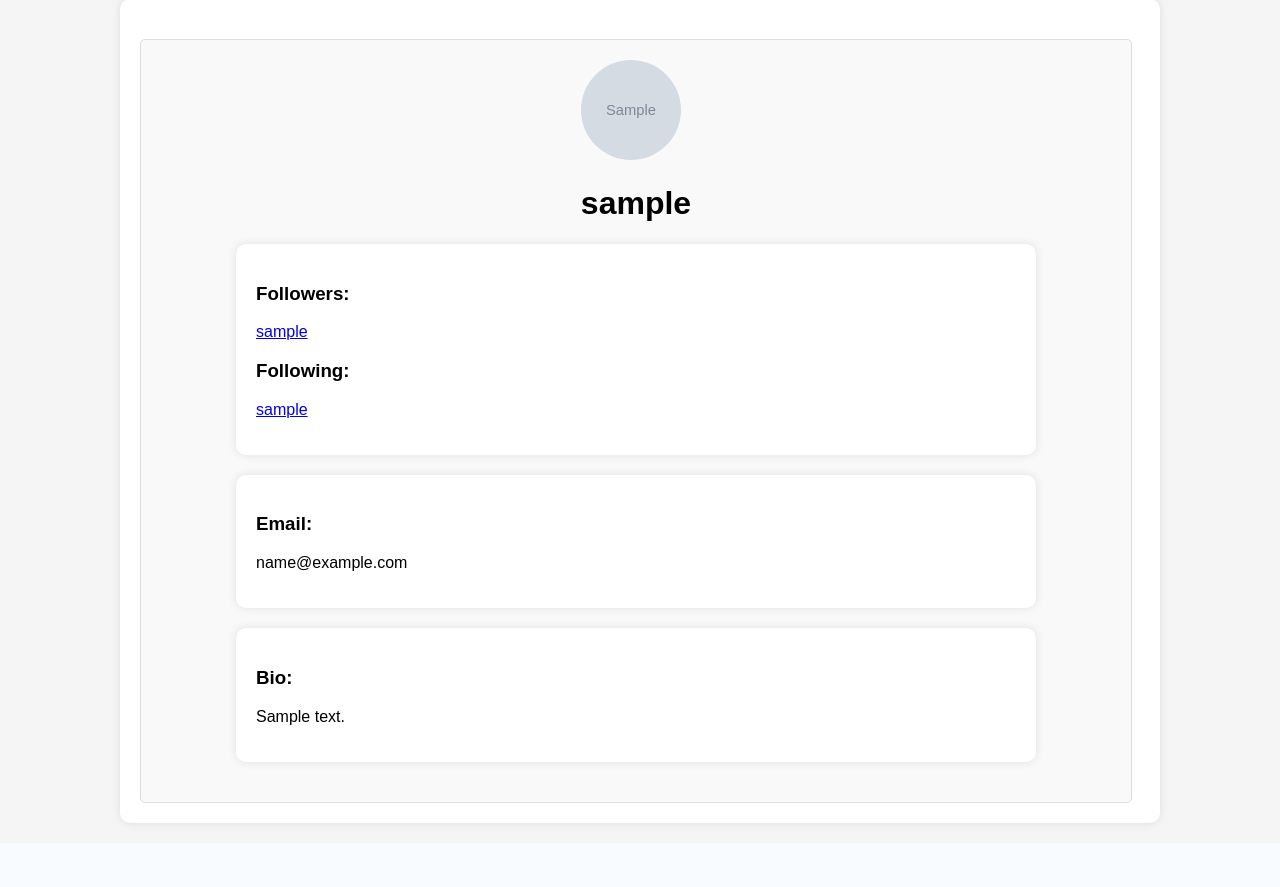
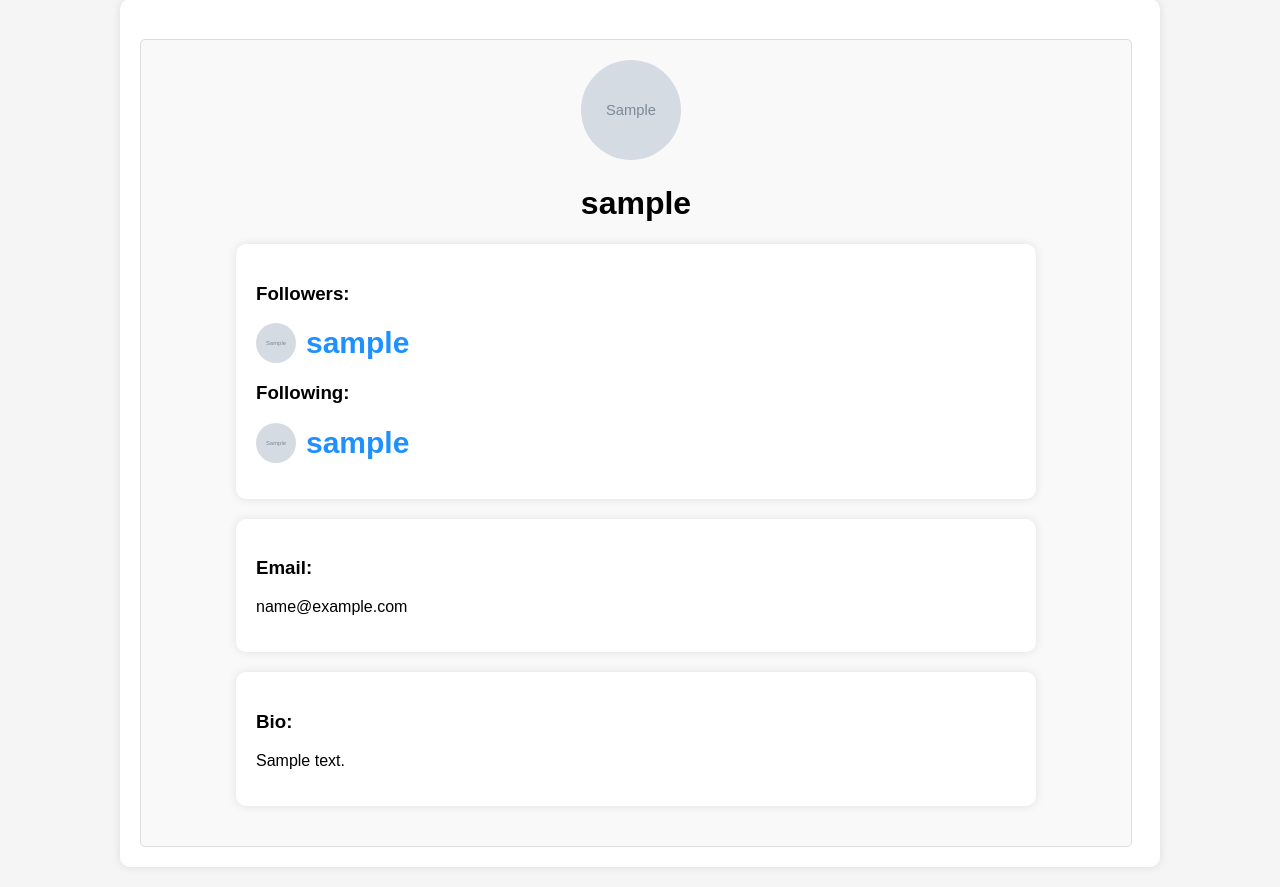
Before and after one commit to lcmiles/CS-421-Final-Project, a Flask app: a page that uses templates/profile.html in a window 1280 px wide. Shown: the part 151-1038 px from the top of the page. Before the commit the page ends 980 px from the top, so only its background shows below. Run offline with Flask 3, Linux system fonts and the light colour scheme; a user stored in the database is signed in; tables that the repository leaves empty hold one stand-in row (values such as "Sample post"); grey boxes marked "Sample" are stand-in pictures.

Commit message:
added profile pic and styling changes to followers/following

```diff
--- a/static/style.css
+++ b/static/style.css
@@ -386,6 +386,14 @@ a.button:hover {
     list-style-type: none;
     gap: 0.3em;
     padding: 0;
+    align-items: center;
+}
+
+.followers li,
+.following li {
+    display: flex;
+    flex-direction: row;
+    align-items: center;
 }
 
 .home-btn, .view-post-btn {
--- a/templates/profile.html
+++ b/templates/profile.html
@@ -85,7 +85,9 @@
                     <ul class="followers">
                         {% for follow in user.followers %}
                         <li>
+                            <img src="{{ url_for('static', filename=follow.follower.profile_picture) }}" alt="Profile Picture" class="post-profile-picture">
                             <a
+                                class="username"
                                 href="{{ url_for('view_profile', username=follow.follower.username) }}"
                                 >{{ follow.follower.username }}</a
                             >
@@ -97,7 +99,9 @@
                     <ul class="following">
                         {% for follow in user.following %}
                         <li>
+                            <img src="{{ url_for('static', filename=follow.followed.profile_picture) }}" alt="Profile Picture" class="post-profile-picture">
                             <a
+                                class="username"
                                 href="{{ url_for('view_profile', username=follow.followed.username) }}"
                                 >{{ follow.followed.username }}</a
                             >
```
